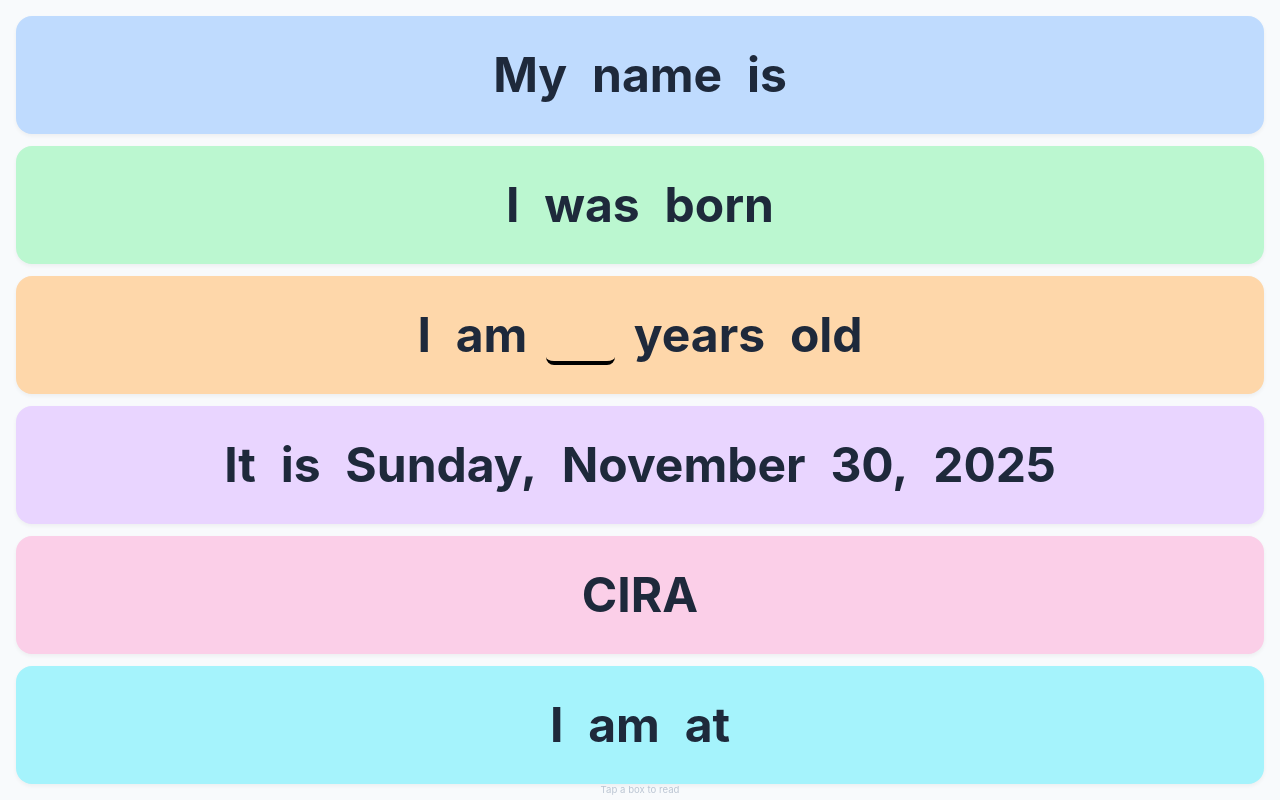
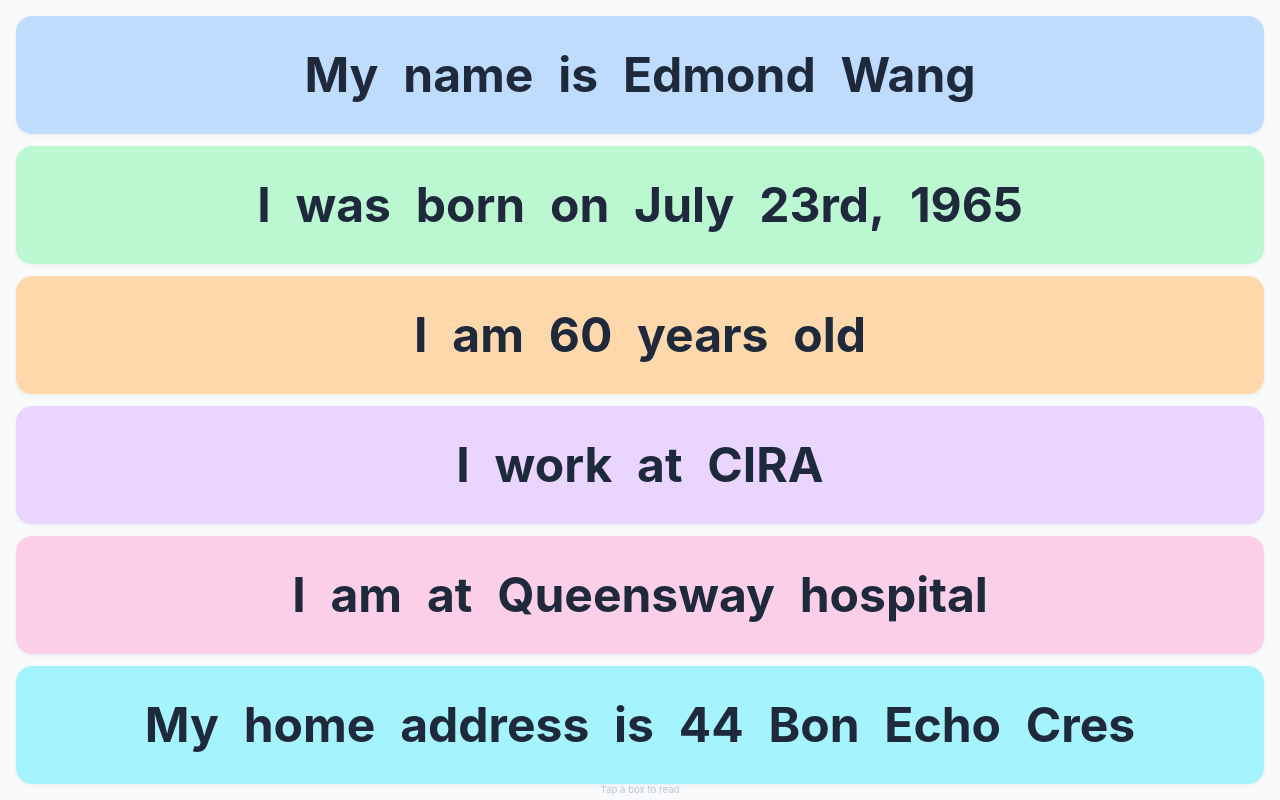
Before and after one commit to yixuanevewang/learning_phrases, a plain HTML site: page index.html in a window 1280 px wide. Drawn offline with Linux system fonts and the light colour scheme.

Commit message:
changed phrases
Removed date string logic and updated content phrases.

```diff
--- a/index.html
+++ b/index.html
@@ -174,19 +174,14 @@
     <script>
         // --- Logic ---
 
-        // 1. Get Date String
-        const date = new Date();
-        const dateOptions = { weekday: 'long', year: 'numeric', month: 'long', day: 'numeric' };
-        const dateStr = date.toLocaleDateString('en-US', dateOptions);
-
         // 2. Define Content
         const phrases = [
-            { id: 'content-1', text: "My name is" },
-            { id: 'content-2', text: "I was born" },
-            { id: 'content-3', text: "I am ___ years old" },
-            { id: 'content-4', text: "It is " + dateStr },
-            { id: 'content-5', text: "CIRA" },
-            { id: 'content-6', text: "I am at" }
+            { id: 'content-1', text: "My name is Edmond Wang" },
+            { id: 'content-2', text: "I was born on July 23rd, 1965" },
+            { id: 'content-3', text: "I am 60 years old" },
+            { id: 'content-4', text: "I work at CIRA" },
+            { id: 'content-5', text: "I am at Queensway hospital" },
+            { id: 'content-6', text: "My home address is 44 Bon Echo Cres" }
         ];
 
         // 3. Initialize UI (Split into Spans)
```
